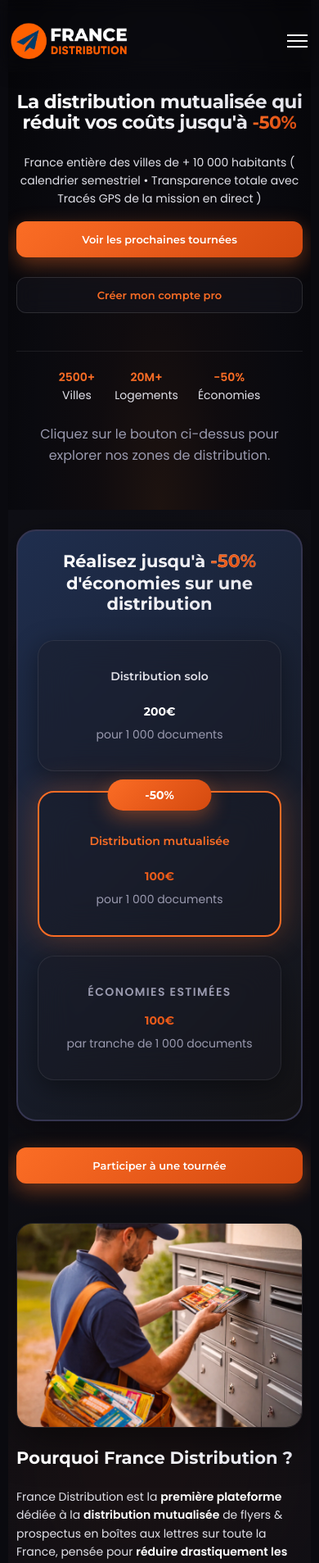
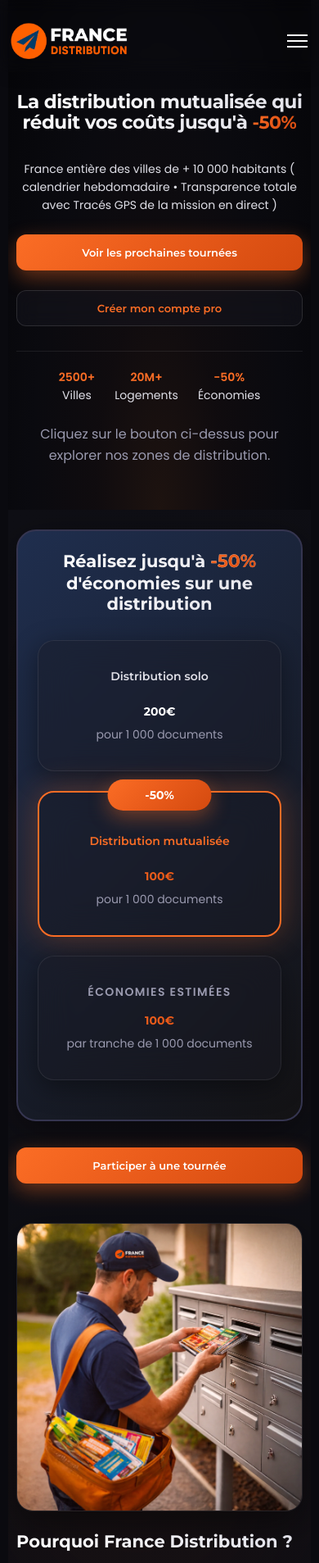
Before and after one commit to rachidcodeur/france-distribution, a Next.js app: page / in a window 390 px wide. Shown: the top 1907 px of the page at 82% size. Built offline with nearby package versions, Linux system fonts and the light colour scheme; no server answers.

Commit message:
Correction de hebdomadaire

```diff
--- a/app/globals.css
+++ b/app/globals.css
@@ -2186,8 +2186,18 @@ a {
         font-size: inherit !important;
     }
 
-    .about-section-grid > div:first-child {
-        min-height: 250px !important;
+    .about-section-grid > div:first-child,
+    .about-image-container {
+        min-height: auto !important;
+        height: auto !important;
+        display: flex !important;
+        align-items: center !important;
+        justify-content: center !important;
+    }
+
+    .about-image-container .about-image {
+        width: 100% !important;
+        height: auto !important;
     }
 }
 
@@ -2634,10 +2644,17 @@ a {
 
     .hero-subtitle {
         font-size: 14px !important;
+        margin-bottom: var(--spacing-2xl) !important;
+    }
+
+    .hero-title {
+        margin-bottom: var(--spacing-xl) !important;
     }
 
     .hero-cta {
         flex-direction: column;
+        gap: var(--spacing-md) !important;
+        margin-top: var(--spacing-lg) !important;
     }
 
     .btn {
--- a/components/AboutSection.tsx
+++ b/components/AboutSection.tsx
@@ -1,6 +1,6 @@
 'use client'
 
-import { useEffect, useRef } from 'react'
+import { useEffect, useRef, useState } from 'react'
 import Image from 'next/image'
 import Link from 'next/link'
 import { gsap } from 'gsap'
@@ -14,6 +14,16 @@ export default function AboutSection() {
   const sectionRef = useRef<HTMLElement>(null)
   const imageRef = useRef<HTMLDivElement>(null)
   const contentRef = useRef<HTMLDivElement>(null)
+  const [isMobile, setIsMobile] = useState(false)
+
+  useEffect(() => {
+    const checkMobile = () => {
+      setIsMobile(window.innerWidth <= 768)
+    }
+    checkMobile()
+    window.addEventListener('resize', checkMobile)
+    return () => window.removeEventListener('resize', checkMobile)
+  }, [])
 
   useEffect(() => {
     if (typeof window === 'undefined' || !sectionRef.current) return
@@ -123,6 +133,7 @@ export default function AboutSection() {
           {/* Colonne gauche - Image */}
           <div
             ref={imageRef}
+            className="about-image-container"
             style={{
               position: 'relative',
               width: '100%',
@@ -134,6 +145,21 @@ export default function AboutSection() {
               border: '1px solid var(--border-subtle)'
             }}
           >
+            {isMobile ? (
+              <Image
+                src="/image-about-france-distri.webp"
+                alt="France Distribution"
+                width={800}
+                height={600}
+                style={{
+                  width: '100%',
+                  height: 'auto',
+                  objectFit: 'contain'
+                }}
+                sizes="100vw"
+                className="about-image"
+              />
+            ) : (
               <Image
                 src="/image-about-france-distri.webp"
                 alt="France Distribution"
@@ -141,8 +167,10 @@ export default function AboutSection() {
                 style={{
                   objectFit: 'cover'
                 }}
-              sizes="(max-width: 768px) 100vw, 50vw"
+                sizes="50vw"
+                className="about-image"
               />
+            )}
             {/* Overlay gradient */}
             <div
               style={{
@@ -193,7 +221,7 @@ export default function AboutSection() {
               </p>
 
               <p style={{ marginBottom: 'var(--spacing-md)' }}>
-                Nous couvrons toute la France sur les <strong style={{ fontWeight: 600, color: 'var(--text-primary)' }}>villes de + de 10 000 habitants</strong>, planifions nos opérations selon un <strong style={{ fontWeight: 600, color: 'var(--text-primary)' }}>calendrier semestriel en ligne</strong>, et fournissons un <strong style={{ fontWeight: 600, color: 'var(--text-primary)' }}>suivi fiable</strong> avec <strong style={{ fontWeight: 600, color: 'var(--text-primary)' }}>rapports détaillés</strong> pour chaque campagne <strong style={{ fontWeight: 600, color: 'var(--text-primary)' }}>en temps réel</strong>.
+                Nous couvrons toute la France sur les <strong style={{ fontWeight: 600, color: 'var(--text-primary)' }}>villes de + de 10 000 habitants</strong>, planifions nos opérations selon un <strong style={{ fontWeight: 600, color: 'var(--text-primary)' }}>calendrier hebdomadaire en ligne</strong>, et fournissons un <strong style={{ fontWeight: 600, color: 'var(--text-primary)' }}>suivi fiable</strong> avec <strong style={{ fontWeight: 600, color: 'var(--text-primary)' }}>rapports détaillés</strong> pour chaque campagne <strong style={{ fontWeight: 600, color: 'var(--text-primary)' }}>en temps réel</strong>.
               </p>
 
               <p style={{ marginBottom: 0 }}>
--- a/components/Hero.tsx
+++ b/components/Hero.tsx
@@ -144,7 +144,7 @@ export default function Hero() {
                 fontWeight: 400
               }}
             >
-              France entière des villes de + 10 000 habitants ( calendrier semestriel • Transparence totale avec Tracés GPS de la mission en direct )
+              France entière des villes de + 10 000 habitants ( calendrier hebdomadaire • Transparence totale avec Tracés GPS de la mission en direct )
             </p>
 
             <div
--- a/components/HowItWorks.tsx
+++ b/components/HowItWorks.tsx
@@ -12,7 +12,7 @@ const steps = [
   {
     number: '1',
     title: 'Choisissez votre ville',
-    description: 'Sélectionnez votre ville et un créneau semestriel',
+    description: 'Sélectionnez votre ville et un créneau hebdomadaire',
     icon: '📍'
   },
   {
```
Lines whose indentation alone changed are shown as unchanged.
